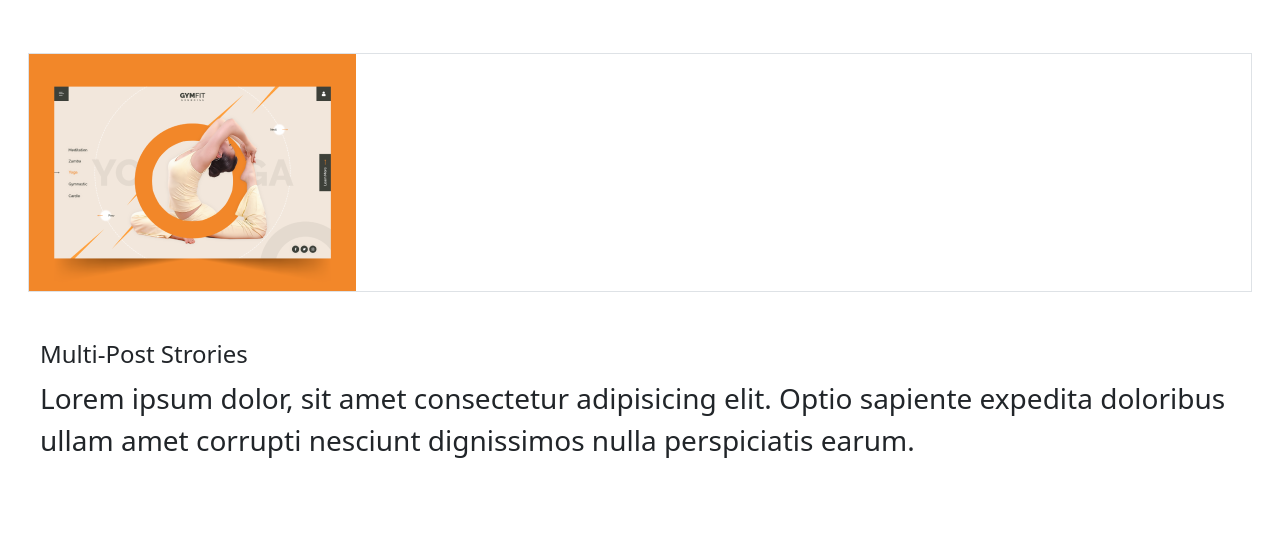
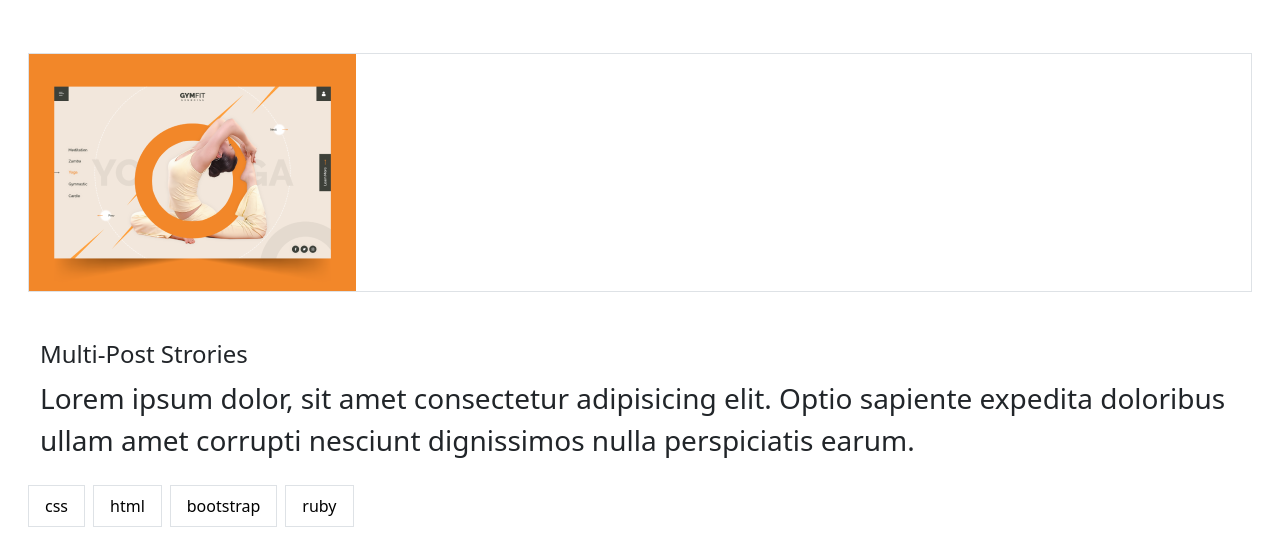
Before and after one commit to wayungi/portfolio_with_bootstrap, a website: page index.html in a window 1280 px wide. Shown: the part 785-1320 px from the top of the page. Before the commit the page ends 1262 px from the top, so only its background shows below. Drawn offline with nearby package versions, Linux system fonts and the light colour scheme.

Commit message:
Add Links to projects in project 1

```diff
--- a/index.html
+++ b/index.html
@@ -63,6 +63,13 @@
                     dignissimos nulla perspiciatis earum.
                 </p>
             </div>
+
+            <div class="d-flex flex-row my-2 p-0">
+                <a href="#" class="border text-decoration-none text-black py-2 px-3 me-2">css</a>
+                <a href="#" class="border text-decoration-none text-black py-2 px-3 me-2">html</a>
+                <a href="#" class="border text-decoration-none text-black py-2 px-3 me-2">bootstrap</a>
+                <a href="#" class="border text-decoration-none text-black py-2 px-3">ruby</a>
+            </div>
         </div>
 
     </div>
```
